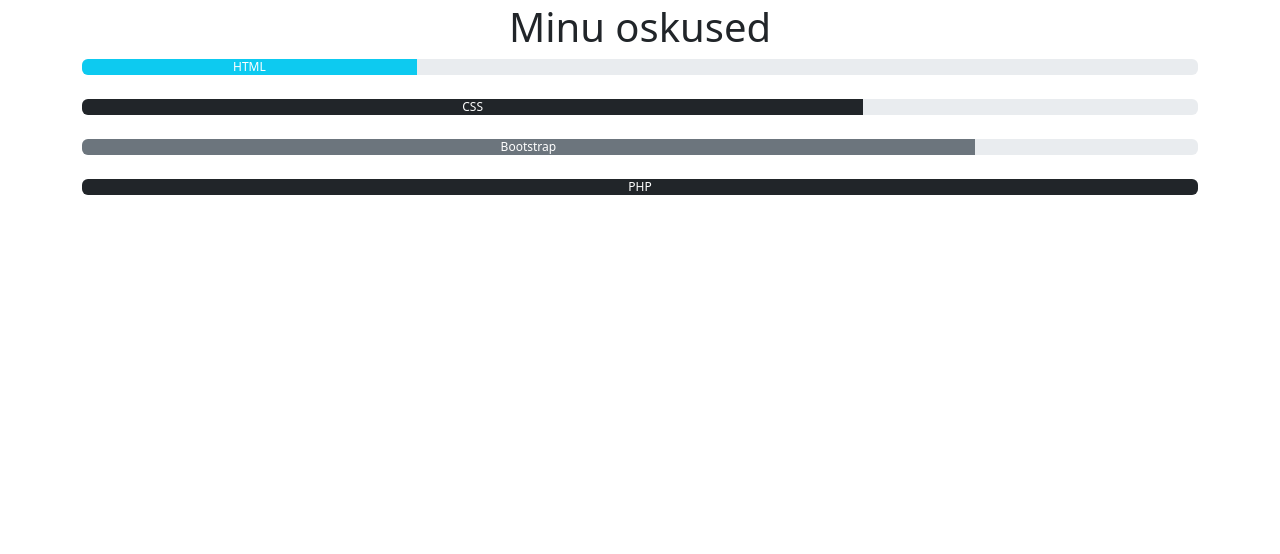
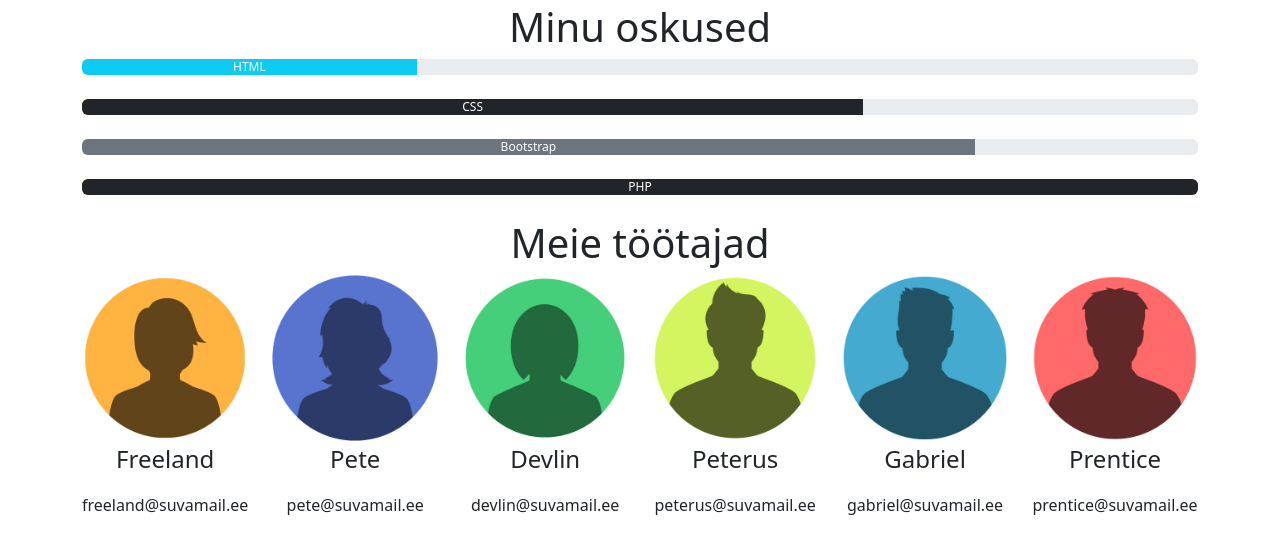
Before and after one commit to AMihkel/Kodutood, a PHP site: page /kontakt.php in a window 1280 px wide. Shown: the part 81-635 px from the top of the page. Run offline with PHP 8.4, Linux system fonts and the light colour scheme.

Commit message:
4. kodutöö

```diff
--- a/Kodutoo_nr_4/index.html
+++ b/Kodutoo_nr_4/index.html
@@ -29,7 +29,7 @@
           <div class="collapse navbar-collapse justify-content-end align-center" id="main-nav">
             <ul class="navbar-nav">
               <li class="nav-item">
-                <a class="nav-link" href="#">Avaleht</a>
+                <a class="nav-link" href="index.html">Avaleht</a>
               </li>
               <li class="nav-item">
                 <a class="nav-link" href="#">Tooted</a>
--- a/Kodutoo_nr_4/kontakt.php
+++ b/Kodutoo_nr_4/kontakt.php
@@ -1,6 +1,7 @@
 <?php
 $oskused= array('HTML','CSS','Bootstrap','PHP'); //php massiiv oskused
 $klassid= array("primary", "secondary", "success", "danger", "warning", "info", "dark"); // php massiiv värviklassid
+
 ?>
 
 <!doctype html>
@@ -34,7 +35,7 @@
           <div class="collapse navbar-collapse justify-content-end align-center" id="main-nav">
             <ul class="navbar-nav">
               <li class="nav-item">
-                <a class="nav-link" href="#">Avaleht</a>
+                <a class="nav-link" href="index.html">Avaleht</a>
               </li>
               <li class="nav-item">
                 <a class="nav-link" href="#">Tooted</a>
@@ -73,10 +74,28 @@
 
     <!-- Meie töötajad -->
     <div class="container">
+    <h1 class=" text-center strong">Meie töötajad</h1>
+    <div class="row">
+            <?php
 
+             $kataloog = 'tootajad';
+             $asukoht=opendir($kataloog);
+             while($rida = readdir($asukoht)){
 
+                  if($rida!='.' && $rida!='..'){
+                    $nimi= pathinfo($rida, PATHINFO_FILENAME);
+                    ?>
+                          <div class="col">
+                            <div class="row"><img src="./tootajad/<?php echo $rida; ?>" alt=""></div>
+                            <div class="row"><p class="text-center text-capitalize fs-4"><?php echo $nimi; ?></p></div>
+                            <div class="row"><p class="text-center"><?php echo $nimi; ?>@suvamail.ee</p></div>
+                        </div>
+                        <?php
+                  }
+             }
+            ?>
     </div>
-
+</div>
     <script src="https://cdn.jsdelivr.net/npm/bootstrap@5.3.2/dist/js/bootstrap.bundle.min.js" integrity="sha384-C6RzsynM9kWDrMNeT87bh95OGNyZPhcTNXj1NW7RuBCsyN/o0jlpcV8Qyq46cDfL" crossorigin="anonymous"></script>
   </body>
 </html>
```
